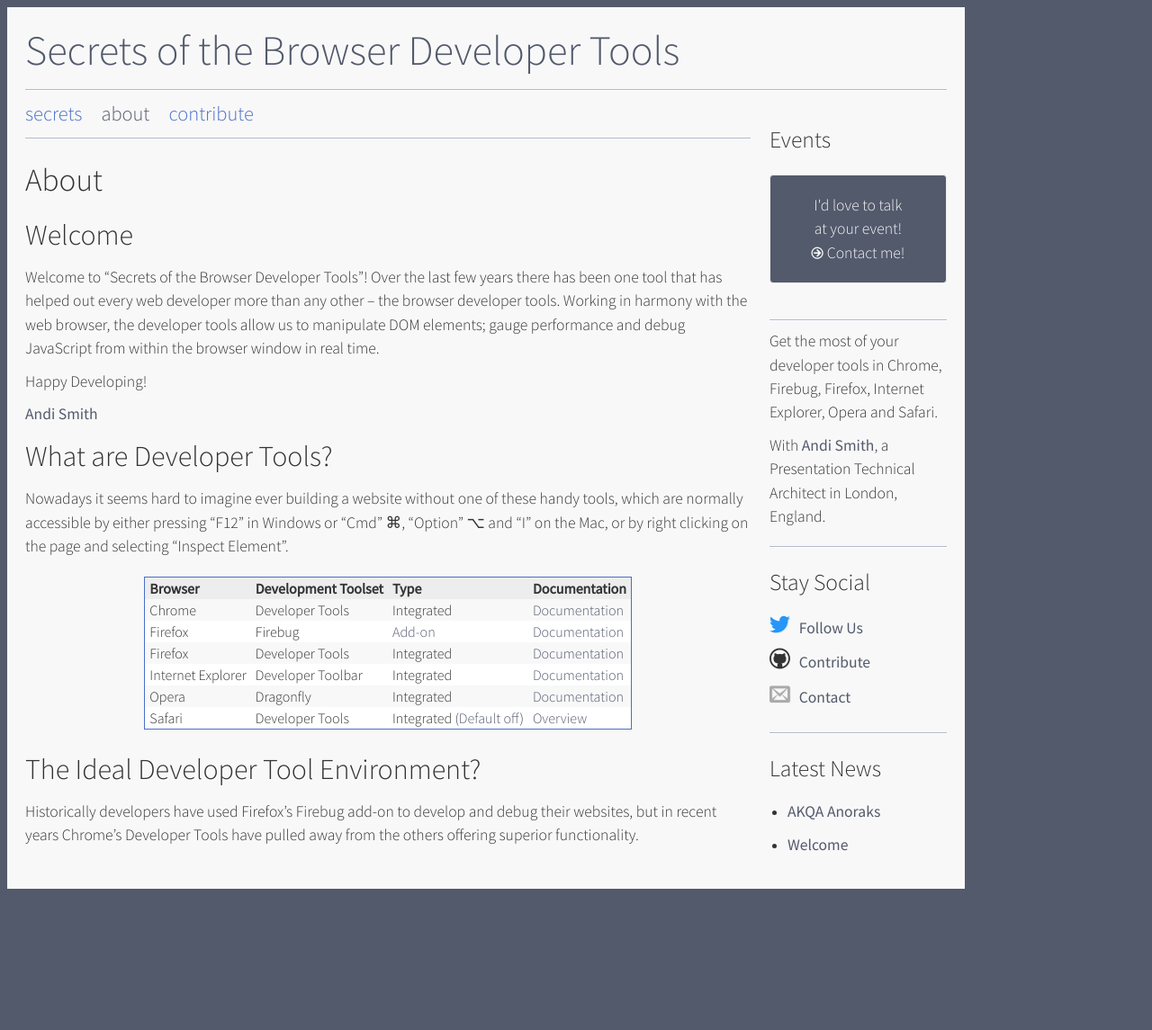
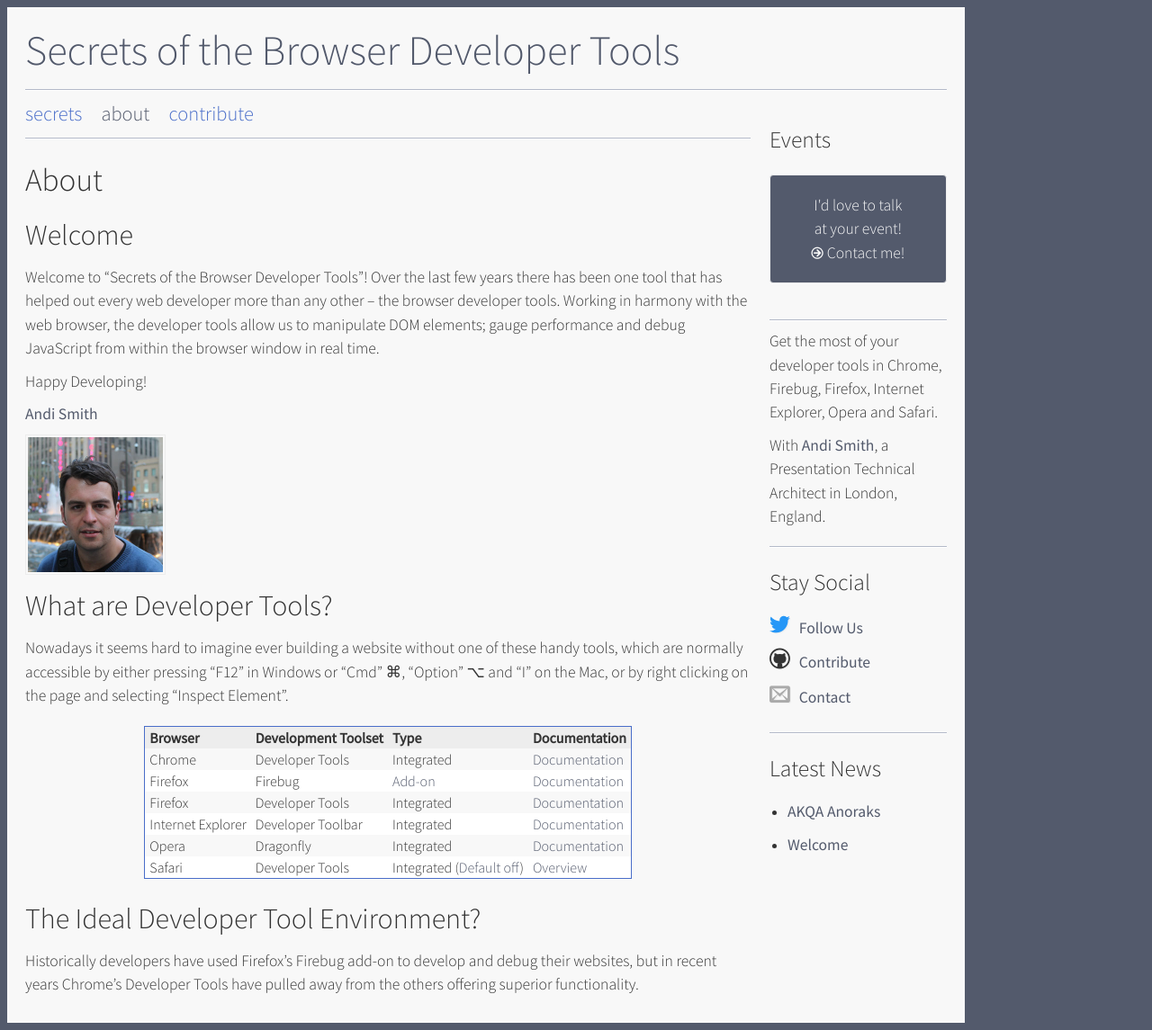
Before and after one commit to andismith/dev-tool-secrets, a Jekyll site: the page built from about/index.md, in a window 1280 px wide. Shown: the whole page at 90% size. Built offline with Jekyll 4.4.1, drawn with Linux system fonts in a browser that asks for light colours; nearby versions of some CDN libraries; library files that are not in the unit come from our copies; Markdown is read by kramdown in place of the engine named in the settings; before the commit the page ends 996 px from its top, so only the background shows below that.

Commit message:
Added image to About section

```diff
--- a/_config.yml
+++ b/_config.yml
@@ -43,6 +43,7 @@
   twitter_url: http://www.twitter.com/andismith/
   company: AKQA
   company_url: http://www.akqa.com
+  image: /assets/img/about/andi-small.jpg
 
 # social media data
 social:
--- a/about/index.md
+++ b/about/index.md
@@ -14,6 +15,8 @@
 Happy Developing!
 
 <a href="{{ site.social.twitter_url }}" target="_blank">{{ site.me.name }}</a>
+
+<div class="image"><img src="/assets/img/about/andi-small.jpg" width="150" height="150" class="avatar" /></div>
 
 ## What are Developer Tools? ##
 
--- a/assets/scss/styles.scss
+++ b/assets/scss/styles.scss
@@ -140,6 +140,10 @@
     display: block;
     margin: 0 auto;
     padding: 2px;
+
+    &.avatar {
+        margin: 10px 0;
+    }
 }
 
 label {
```
Also changed, not shown: other parts of about/index.md (+1 -0 lines), assets/css/styles.min.css, assets/img/about/andi-large.jpg (added), assets/img/about/andi-small.jpg (added), 1 other file.
